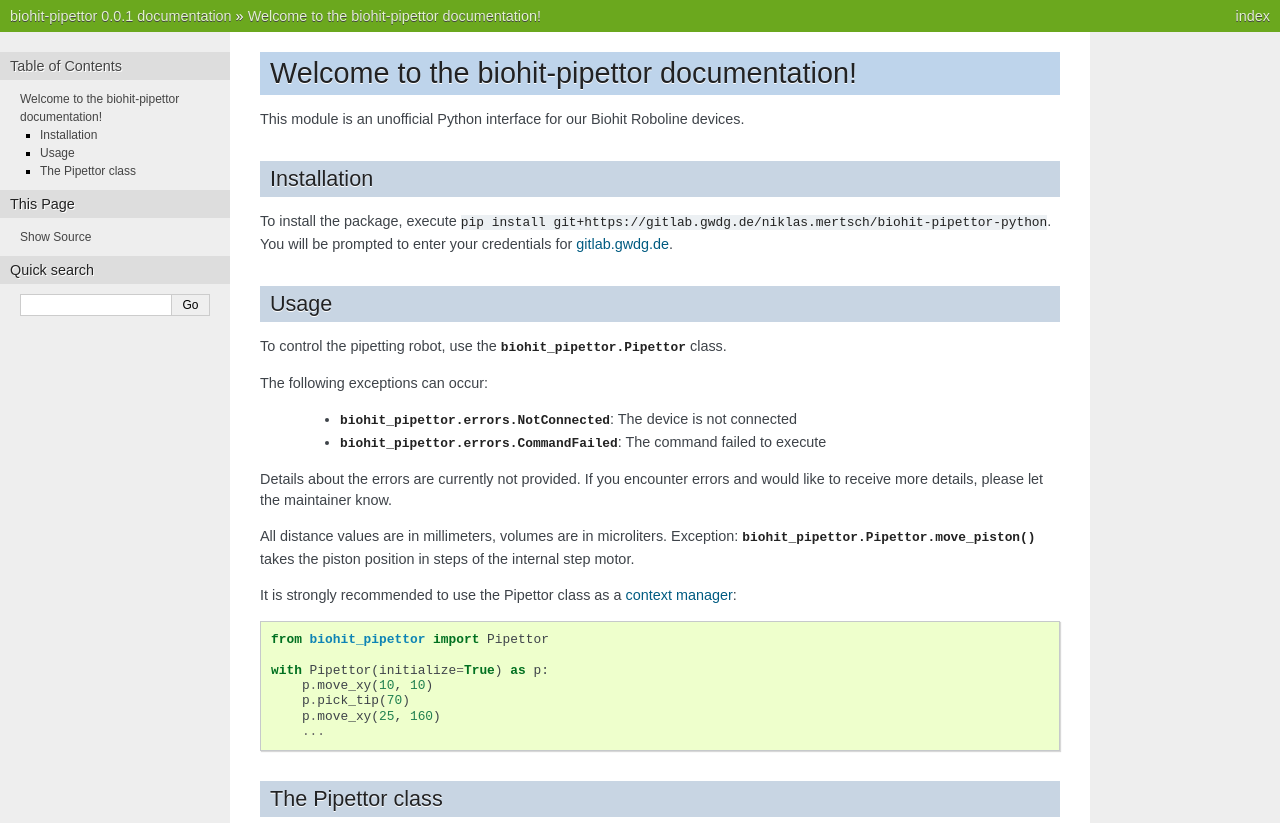
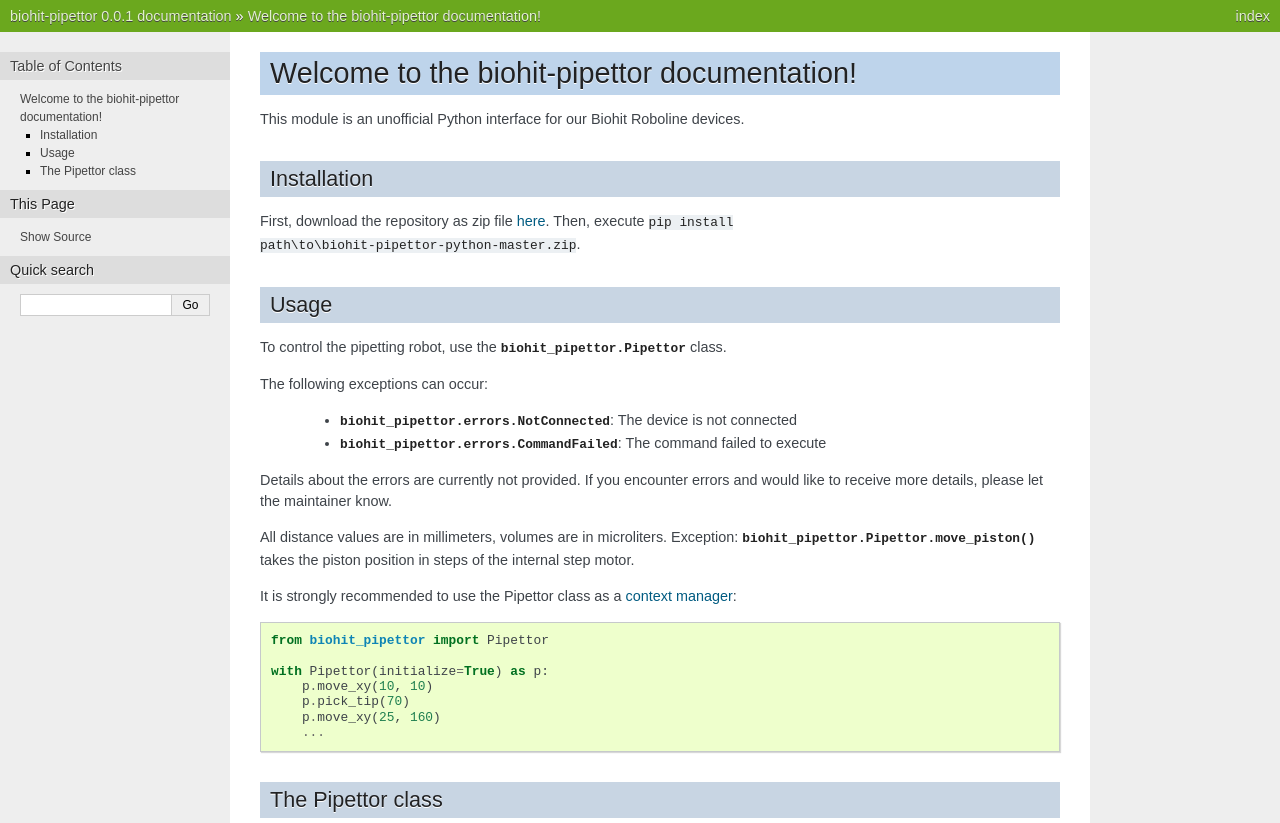
Before and after one commit to smartlab-network/open-biohit, a Sphinx documentation site: the page built from docs/index.rst, in a window 1280 px wide, cut to the strip 0-823 px from the top of the page. Built offline with Sphinx 7.4.7, drawn with Linux system fonts in a browser that asks for light colours.

Commit message:
Docs: Update installation instructions

```diff
--- a/docs/index.rst
+++ b/docs/index.rst
@@ -9,8 +9,8 @@ This module is an unofficial Python interface for our Biohit Roboline devices.
 Installation
 ------------
 
-To install the package, execute ``pip install git+https://gitlab.gwdg.de/niklas.mertsch/biohit-pipettor-python``.
-You will be prompted to enter your credentials for `gitlab.gwdg.de <https://gitlab.gwdg.de>`_.
+First, download the repository as zip file `here <https://gitlab.gwdg.de/umg-pharma-lab-automation/biohit-pipettor-python/-/archive/master/biohit-pipettor-python-master.zip>`_.
+Then, execute ``pip install path\to\biohit-pipettor-python-master.zip``.
 
 Usage
 -----
```
